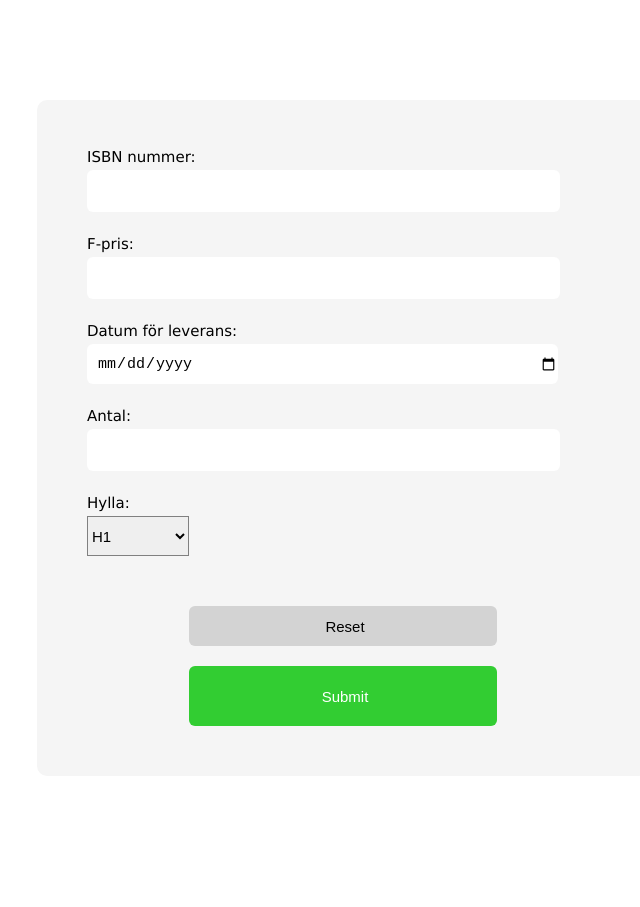
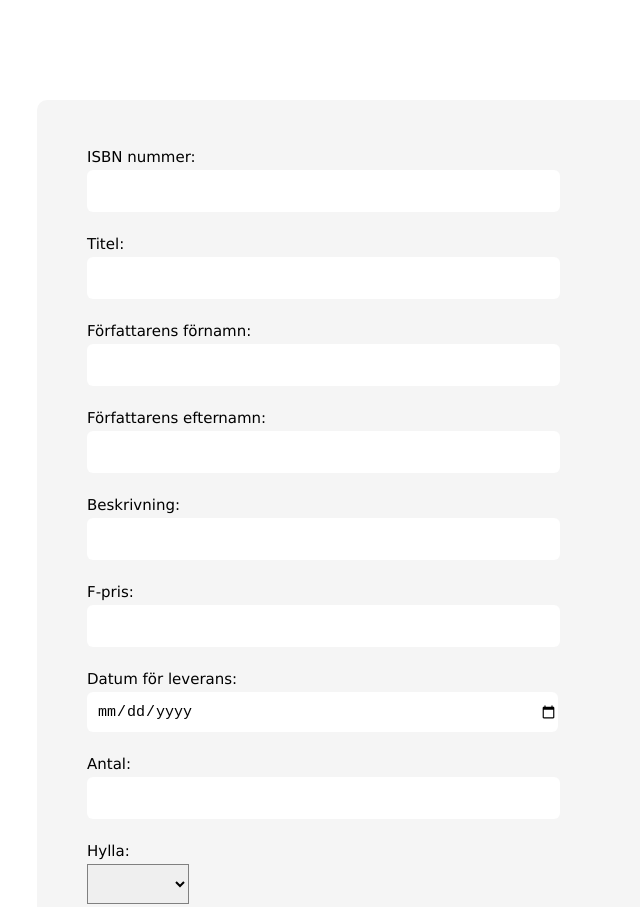
Before and after one commit to JSandis/bokhandeln, a plain HTML site: page index.html in a window 1280 px wide. Shown: the top 907 px of the page, without its empty margins (297-937 px from the left). Before the commit the page ends 806 px from the top, so only its background shows below. Drawn offline with nearby package versions, Linux system fonts and the light colour scheme.

Commit message:
Chenging HTML!

```diff
--- a/index.html
+++ b/index.html
@@ -17,8 +17,20 @@
 
 				<form class="deliveryForm">
 
-					<label for="books_isbn">ISBN nummer:</label>
-					<input type="number" id="books_isbn" name="books_isbn" required>
+					<label for="isbn">ISBN nummer:</label>
+					<input type="number" id="isbn" name="isbn" required>
+
+					<label for="title">Titel:</label>
+					<input type="number" id="title" name="title" required>
+
+					<label for="first_name">Författarens förnamn:</label>
+					<input type="text" id="first_name" name="first_name" required>
+
+					<label for="last_name">Författarens efternamn:</label>
+					<input type="text" id="last_name" name="last_name" required>
+
+					<label for="description">Beskrivning:</label>
+					<input type="text" id="description" name="description">
 
 					<label for="f_price">F-pris:</label>
 					<input type="number" id="f_price" name="f_price" required>
@@ -29,23 +41,11 @@
 					<label for="quantity">Antal:</label>
 					<input type="number" id="quantity" name="quantity" required>
 
-					<label for="shelfs_id">Hylla:</label>
-					<select id="shelfs_id" name="shelfs_id">
-					  <option value="H1">H1</option>
-					  <option value="H2">H2</option>
-					  <option value="H3">H3</option>
-					  <option value="H4">H4</option>
-					  <option value="H5">H5</option>
-					  <option value="H6">H6</option>
-					  <option value="H7">H7</option>
-					  <option value="H8">H8</option>
-					  <option value="H9">H9</option>
-					  <option value="H10">H10</option>
-					  <option value="H11">H11</option>
-					  <option value="H12">H12</option>
-					  <option value="H13">H13</option>
-					  <option value="H14">H14</option>
+					<label for="shelf_id">Hylla:</label>
+					<select id="shelf_id" name="shelf_id">
+					 <!-- add <options> in JS -->
 					</select>
+
 					<input id="CTA" type="reset">
 					<input type="submit" value="Submit">
 
```
